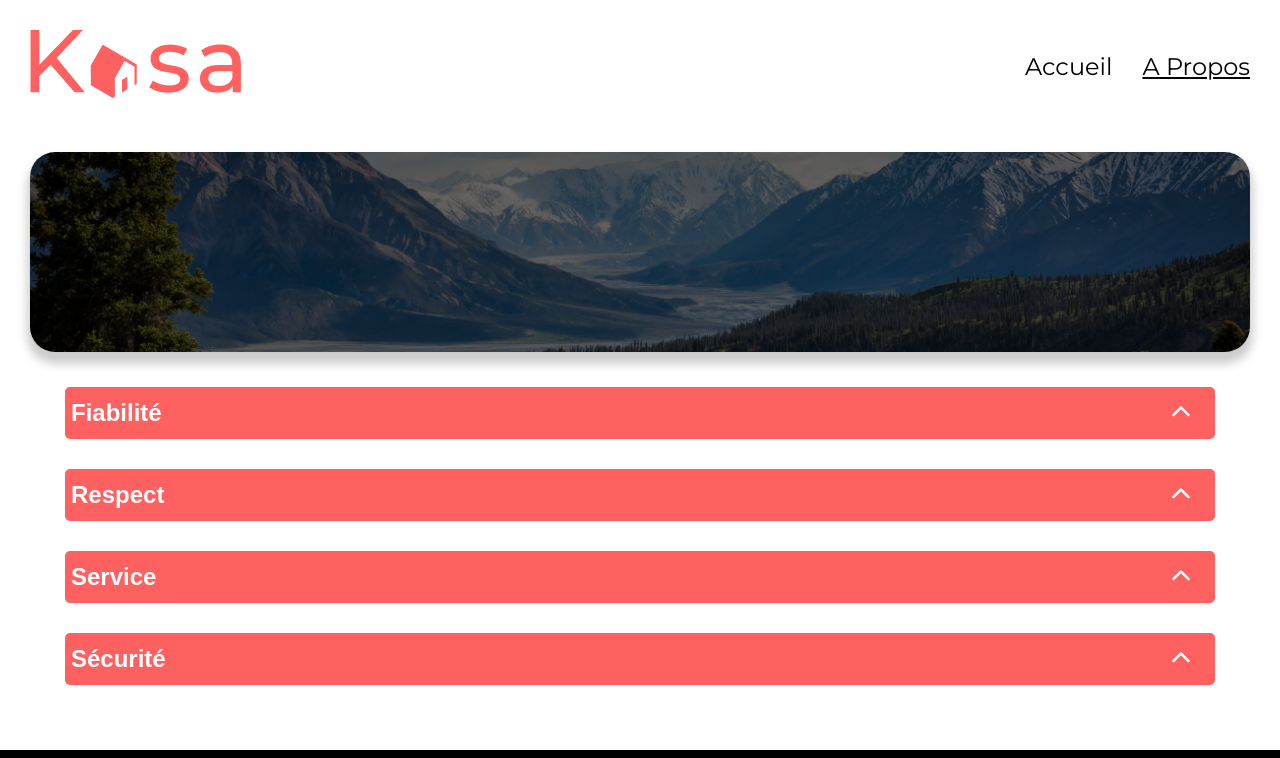
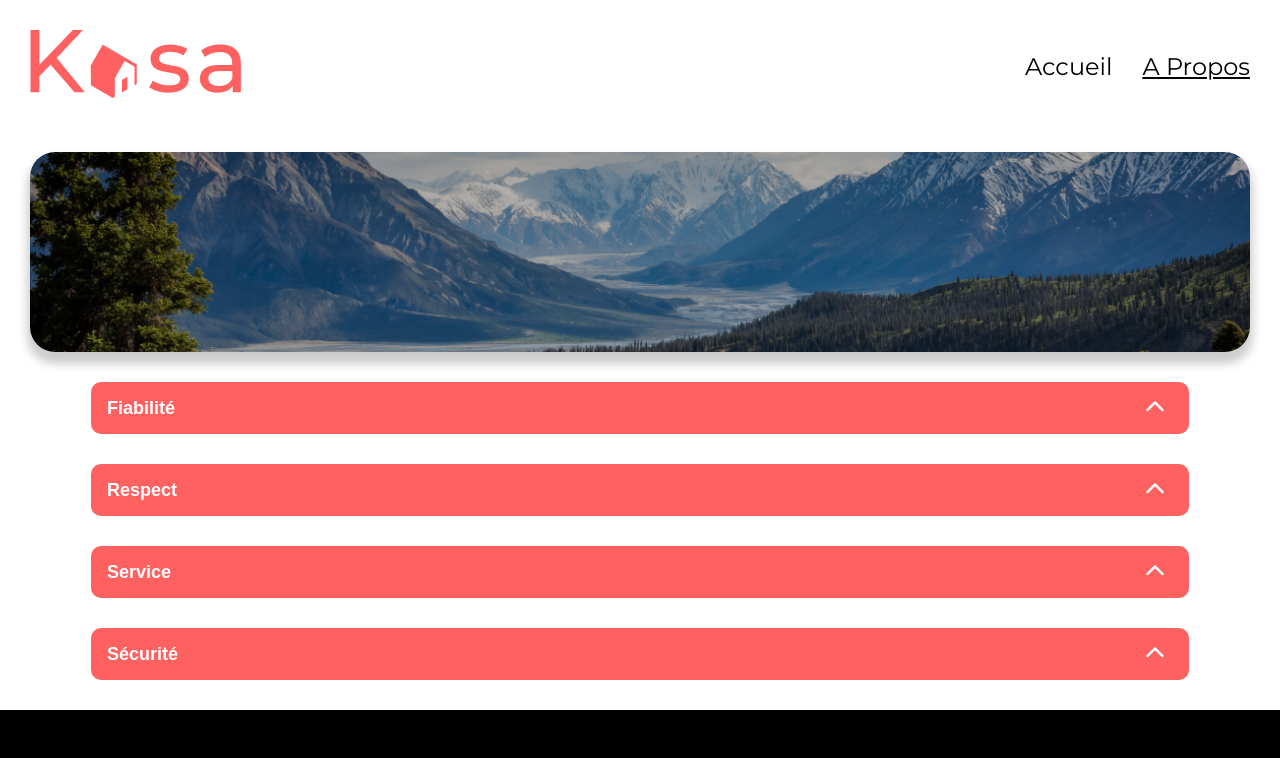
Before and after one commit to KD-Dev-Tech/P7-Kasa, a React (Vite) app: page /about in a window 1280 px wide. Shown: the top 758 px of the page. Built offline with nearby package versions, Linux system fonts and the light colour scheme.

Commit message:
Renomage fichier - Ajout fichier "apropos.json" & Finition du projet pour validation

```diff
--- a/src/App.jsx
+++ b/src/App.jsx
@@ -11,10 +11,10 @@ const App = () => {
     <BrowserRouter>
         <Header />
         <Routes>
-            <Route path="*" element={<Error404 />} />
             <Route path="/" element={<Home />} />
             <Route path="/about" element={<About />} />
             <Route path="logements/:id" element={<Logement />} />
+            <Route path="*" element={<Error404 />} />
         </Routes>
         <Footer />
     </BrowserRouter>
--- a/src/components/Banner.jsx
+++ b/src/components/Banner.jsx
@@ -1,9 +1,12 @@
 import PropTypes from 'prop-types';
 
-const Banner = ({ src, text }) => {
+const Banner = ({ src, text, style }) => {
+
+
+
     return (
         <div className="banner">
-            <img src={src} alt="Baniere du site" />
+            <img style={style} src={src} alt="Baniere du site" />
             <h1>{text}</h1>
         </div>
     )
@@ -11,7 +14,8 @@ const Banner = ({ src, text }) => {
 
 Banner.propTypes = {
     src: PropTypes.string.isRequired,
-    text: PropTypes.string
+    text: PropTypes.string,
+    style: PropTypes.object
 }
 
 export default Banner;
--- a/src/components/Dropdown.jsx
+++ b/src/components/Dropdown.jsx
@@ -5,7 +5,7 @@ import PropTypes from "prop-types";
  function Dropdown({ title, description }) {
   Dropdown.propTypes = {
   title: PropTypes.string,
-  description: PropTypes.node
+  description: PropTypes.node,
 };
 
   const [isDisplayed, setIsDisplayed] = useState(false);
--- a/src/pages/About.jsx
+++ b/src/pages/About.jsx
@@ -2,23 +2,27 @@ import Banner from '../components/Banner';
 import img from '../assets/images/banner-about.png'
 import Dropdown from '../components/Dropdown';
 import Info from'../data/apropos.json'
+import PropTypes from "prop-types";
 
 
-function About() {
-
-    Info.map(() => {
-    //    console.log(Info);
-    });
+function About ({ style }) {
+    About.propTypes = {
+        style: PropTypes.object,
+    };
 
     return (
         <div className="home">
-            <Banner src={img} />
-           <div className='MenuDropDown'>
+            <Banner src={img} style={{...style, filter: 'brightness(70%)' }}/>
+        <div className='MenuDropDown' style={{...style, flexDirection: 'column', alignItems: 'center', gap:'0', fontSize: '24px' }}>
             {[...Info].map((info, index) => {
                 return (
-                    <Dropdown key={index}
+                    <div className='container' key={index}>
+
+                    <Dropdown
                         title={info.title}
-                        description={info.description} />
+                        description={info.description}
+                        />
+                    </div>
                 )
             })}
 
--- a/src/pages/Logement.jsx
+++ b/src/pages/Logement.jsx
@@ -1,20 +1,30 @@
-import { useParams } from "react-router-dom";
+import {useParams, useNavigate } from "react-router-dom";
 import Carousel from "../components/logement/Carousel";
 import LocationLogement from "../components/logement/LocationLogement";
 import Tags from "../components/logement/Tags";
 import Rating from "../components/logement/Rating";
 import Host from "../components/logement/Host";
 import LogementId from "../data/logements.json"
-import Error404 from "./Error404";
 import DropDown from "../components/Dropdown";
+import { useEffect } from "react";
+
 
 
 
 function Logement () {
     const { id } = useParams();
+    const navigate = useNavigate();
     const logement = LogementId.find(logement => logement.id === id);
+
+    // si le logement n'existe pas, on redirige vers la page d'erreur 404
+    useEffect(() => {
+        if (!logement) {
+            navigate('/Error404');
+        }
+    },[logement, navigate]); // on ajoute navigate dans les dépendances pour éviter un warning
+
     if (!logement) {
-        return <Error404/>;
+        return null;
     }
 
     return (
@@ -24,16 +34,20 @@ function Logement () {
             <Tags />
             <Rating />
             <Host />
-            <div className="MenuDropDown">
-                    <DropDown
-                        title="Description"
-                        description={logement.description} />
-
-                    <DropDown title="Equipements"
-                        description={logement.equipments.map(equipment => <li key={equipment}>{equipment}</li>)} />
-
+            <div className="dropDown">
+                <div className="MenuDropDown">
+                    <div className="container">
+                        <DropDown
+                            title="Description"
+                            description={logement.description} />
+                    </div>
+                    <div className="container">
+                        <DropDown
+                            title="Equipements"
+                            description={logement.equipments.map(equipment => <li key={equipment}>{equipment}</li>)} />
+                    </div>
+                </div>
             </div>
-
         </div>
 
     );
--- a/src/styles/components/_dropDownAbout.scss
+++ b/src/styles/components/_dropDown.scss
@@ -1,8 +1,10 @@
 .MenuDropDown {
     display: flex;
-    flex-direction: column;
     max-width: 1440px;
-    margin: 35px;
+    gap: 74px;
+
+
+
 
     button {
         display: flex;
@@ -10,14 +12,15 @@
         align-items: center;
         width: 100%;
         height: 52px;
-        border-radius: 5px;
+        border-radius: 10px;
         background-color: #FF6060;
         color: white;
         border: none;
 
         p {
-            font-size: 24px;
+            font-size: 18px;
             font-weight: 700;
+            padding-left: 10px;
         }
 
         i {
@@ -40,8 +43,12 @@
         transition: 0.2s;
         overflow: inherit;
 
+        ul {
+            list-style: none;
+            padding-left: 20px;
+        }
 
-        p{
+        p {
             padding-left: 15px;
             padding-right: 15px;
             height: 50px;
@@ -50,6 +57,7 @@
 }
 
 .dropdown-content.show {
+    transition: 0.2s;
     opacity: 1;
     margin-top: 0;
     margin-bottom: 31px;
@@ -68,6 +76,8 @@
         width: 100%;
         margin: 0;
         margin-top: -10px;
+        flex-direction: column;
+        gap: 0;
 
         button {
             height: 30px;
@@ -89,3 +99,21 @@
         gap: 0;
     }
 }
+.dropDown {
+    position: relative;
+    bottom: 100px;
+    margin-bottom: -120px;
+    @media (max-width: 768px) {
+        bottom: 0;
+        margin-bottom: 0;
+    }
+}
+
+ .container {
+        display: flex;
+        flex-direction: column;
+        width: 90%;
+        @media (max-width: 768px) {
+            width: 100%;
+        }
+    }
--- a/src/styles/components/_gallery.scss
+++ b/src/styles/components/_gallery.scss
@@ -29,7 +29,7 @@
        h3 {
         position: absolute;
         color: white;
-        bottom: 5%;
+        bottom: 3%;
         margin: 20px;
         font-size: 16px;
        }
@@ -60,6 +60,10 @@
             img {
                 height: 95%;
               }
+              h3 {
+                font-size: 13px;
+              }
         }
     }
+
 }
--- a/src/styles/main.scss
+++ b/src/styles/main.scss
@@ -5,7 +5,7 @@
 @import './layout/home.scss';
 @import './components/banner.scss';
 @import './components/gallery.scss';
-@import './components/dropDownAbout.scss';
+@import './components/dropDown.scss';
 @import './components/error404.scss';
 @import './components/carrousel.scss';
 @import './components/card.scss';
```
Also changed, not shown: 1 other file (tests, documents, lock files or other folders).
